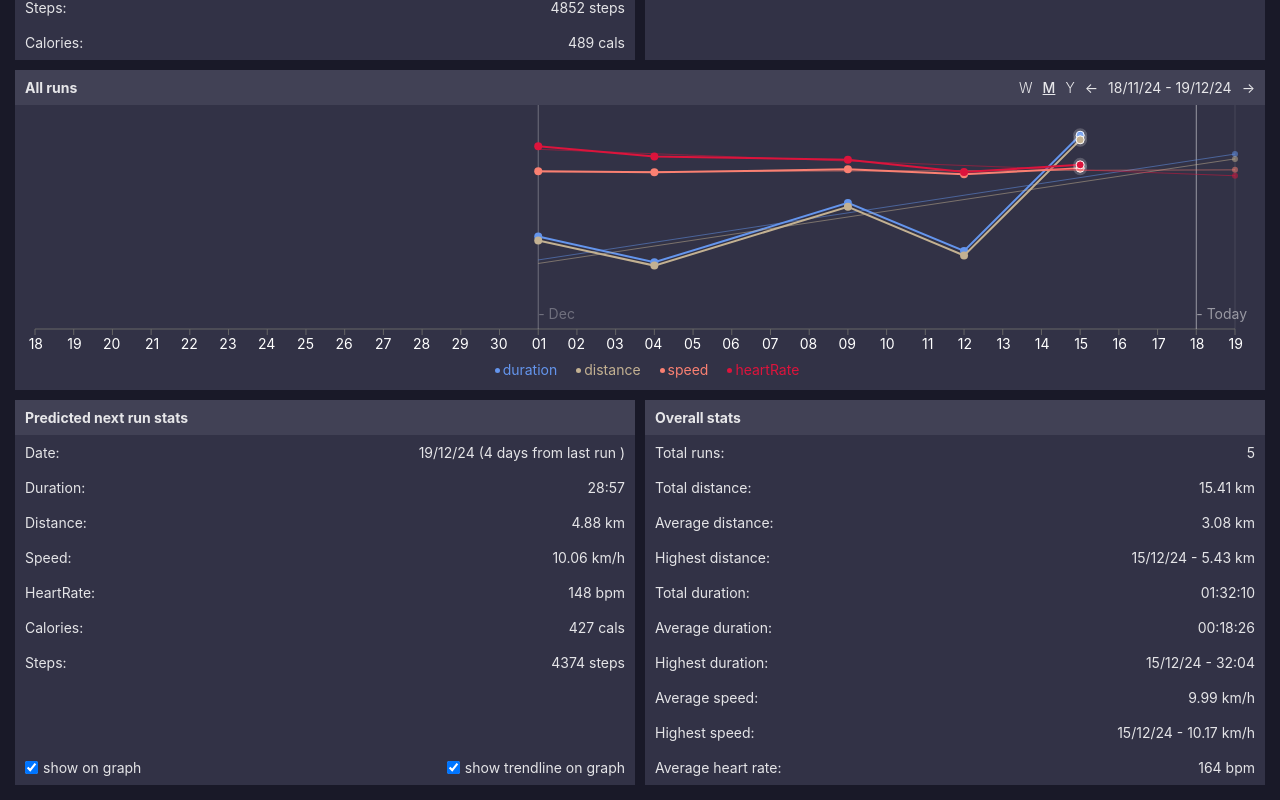
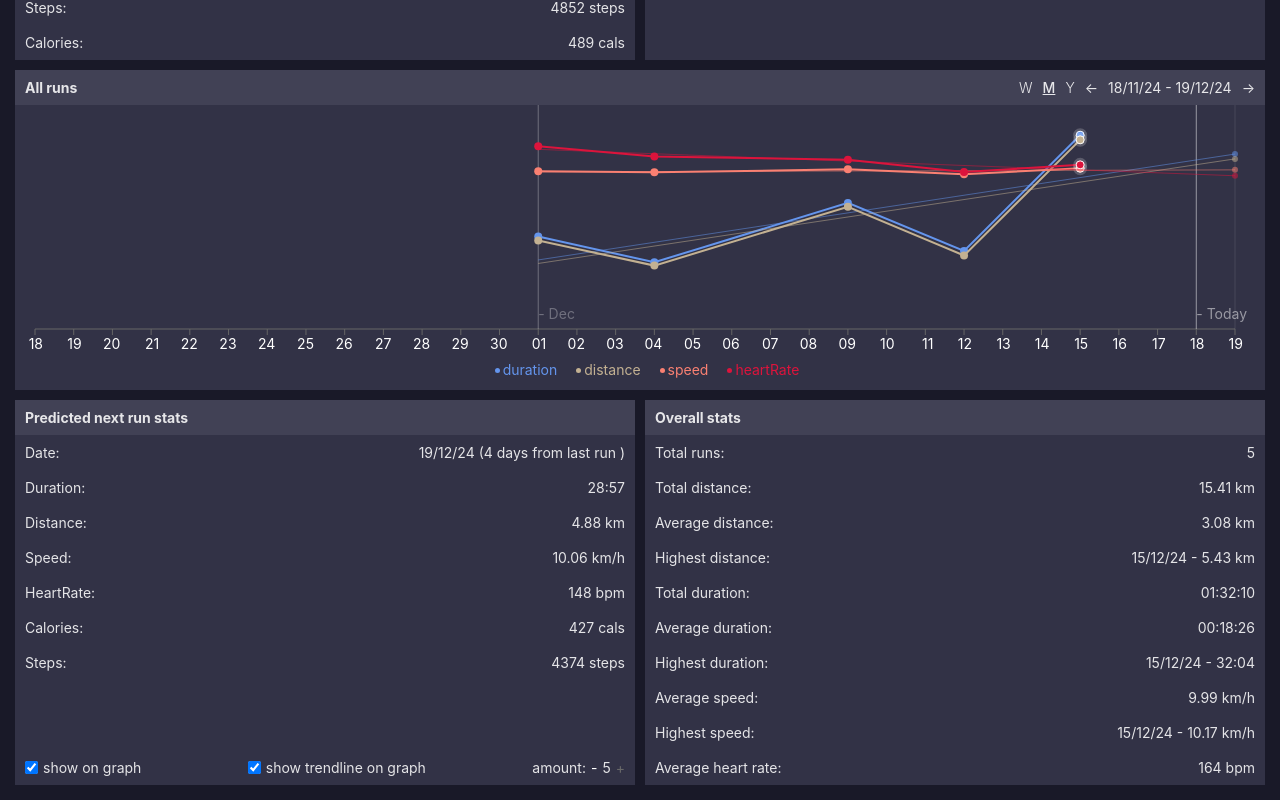
Before and after one commit to daefron/run-tracker, a React (Vite) app: page / in a window 1280 px wide. Shown: the part 770-1570 px from the top of the page. Built offline with nearby package versions, Linux system fonts and the light colour scheme.

Commit message:
added incrementor for prediction amount

```diff
--- a/src/Components/Generic/CheckMark.jsx
+++ b/src/Components/Generic/CheckMark.jsx
@@ -1,4 +1,4 @@
-export function CheckMark({ type, classRender, state, setState, text }) {
+export function CheckMark({ type, state, setState, text }) {
   return (
     <>
       <label key={type + "checkHolder"} className="checkHolder smallFont">
--- /dev/null
+++ b/src/Components/Generic/NumberInput.jsx
@@ -0,0 +1,34 @@
+export function NumberIncrementor({ type, state, setState, text, runs }) {
+  function incrementUp() {
+    if (state + 1 <= runs.length) {
+      setState(state + 1);
+    }
+  }
+  function incrementDown() {
+    if (state - 1 >= 2) {
+      setState(state - 1);
+    }
+  }
+  return (
+    <div style={{ display: "flex", gap: "5px" }} id={type + "Incrementor"}>
+      <p className="smallFont">{text}</p>
+      <p
+        className="smallFont"
+        onClick={incrementDown}
+        style={state - 1 < 2 ? { color: "dimGrey" } : { color: "white" }}
+      >
+        -
+      </p>
+      <p className="smallFont">{state}</p>
+      <p
+        className="smallFont"
+        onClick={incrementUp}
+        style={
+          state + 1 > runs.length ? { color: "dimGrey" } : { color: "white" }
+        }
+      >
+        +
+      </p>
+    </div>
+  );
+}
--- a/src/Components/Prediction.jsx
+++ b/src/Components/Prediction.jsx
@@ -1,11 +1,15 @@
 import { Stats } from "./Generic/Stats";
 import { CheckMark } from "./Generic/CheckMark";
+import { NumberIncrementor } from "./Generic/NumberInput";
 export function PredictionStats({
   predictedRuns,
   predictedOnGraph,
   setPredictedOnGraph,
   trendlineOnGraph,
   setTrendlineOnGraph,
+  predictionAmount,
+  setPredictionAmount,
+  runs,
 }) {
   const types = [
     "duration",
@@ -17,9 +21,7 @@ export function PredictionStats({
   ];
   return (
     <div id="predictionStats">
-      <p className="titleFont elementHeader">
-        Predicted next run stats
-      </p>
+      <p className="titleFont elementHeader">Predicted next run stats</p>
       <div className="listItem">
         <p className="statTitle smallFont">Date: </p>
         <p className="statContent smallFont">
@@ -45,6 +47,13 @@ export function PredictionStats({
           state={trendlineOnGraph}
           setState={setTrendlineOnGraph}
         />
+        <NumberIncrementor
+          type="predictionAmount"
+          text="amount:"
+          state={predictionAmount}
+          setState={setPredictionAmount}
+          runs={runs}
+        />
       </div>
     </div>
   );
--- a/src/Loaded.jsx
+++ b/src/Loaded.jsx
@@ -21,6 +21,9 @@ export function Loaded({ runs }) {
   );
   const [predictedOnGraph, setPredictedOnGraph] = useState(true);
   const [trendlineOnGraph, setTrendlineOnGraph] = useState(true);
+  const [predictionAmount, setPredictionAmount] = useState(
+    parsedRuns.current.length
+  );
   const predictedRuns = useRef([
     new PredictedRun(
       baselineDate,
@@ -47,6 +50,9 @@ export function Loaded({ runs }) {
           setPredictedOnGraph={setPredictedOnGraph}
           trendlineOnGraph={trendlineOnGraph}
           setTrendlineOnGraph={setTrendlineOnGraph}
+          predictionAmount={predictionAmount}
+          setPredictionAmount={setPredictionAmount}
+          runs={parsedRuns.current}
         />
         <SelectedChart
           render="Selected run"
```
